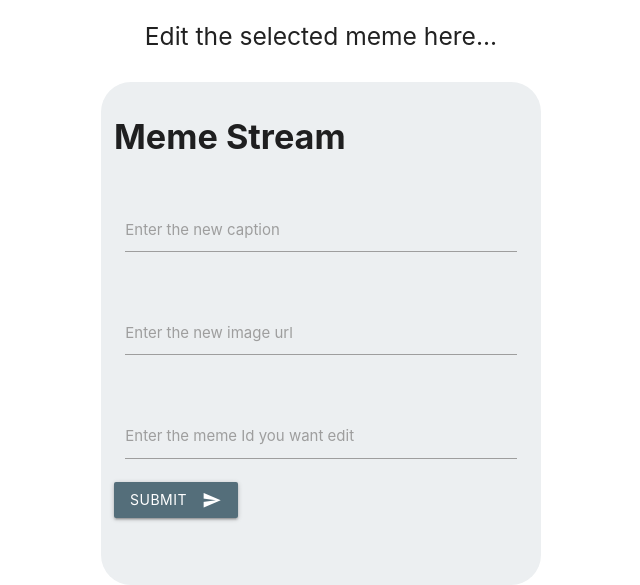
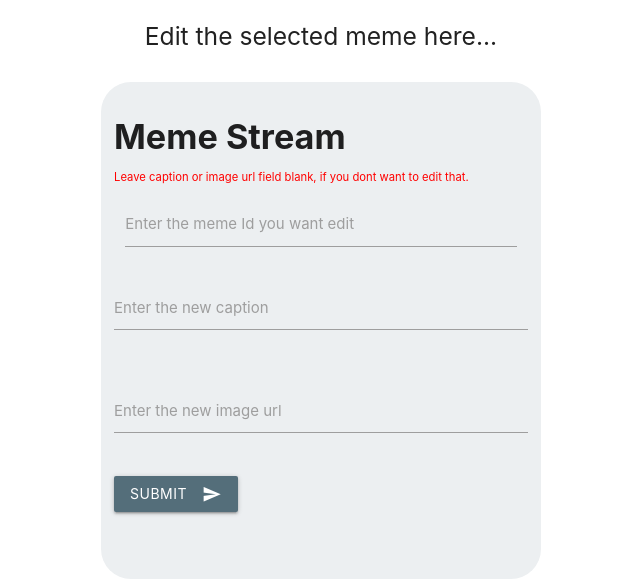
Before and after one commit to KmrAnish04/Meme_Stream, a Django app: page /openEditForm in a window 1280 px wide. Shown: the part 281-866 px from the top of the page, without its empty margins (319-959 px from the left). Run offline with Django 3.2, Linux system fonts and the light colour scheme.

Commit message:
done some minor changes

```diff
--- a/Meme_Stream/templates/meme_app/editMeme.html
+++ b/Meme_Stream/templates/meme_app/editMeme.html
@@ -7,10 +7,16 @@
         <br>
         <div class="container" style="padding: 2%; background-color: #eceff1; border-radius:30px" >
             <h4><b>Meme Stream</b></h4>
+            <small style="color: red;">Leave caption or image url field blank, if you dont want to edit that.</small>
             <br>
             <div class="row">
                 <form action="{% url 'editMeme'%}" method="post"class="col s12">
                     {% csrf_token %}
+                    <div class="row">
+                      <div class="input-field col s12">
+                      <input id="id" name="memeId" type="number" class="materialize-textarea" data-length="120" required>
+                      <label for="id">Enter the meme Id you want edit</label>
+                    </div>
                   <div class="row">
                     <div class="input-field col s12">
                       <textarea id="newCaption" name="newCaption" class="materialize-textarea" data-length="120"></textarea>
@@ -23,11 +29,7 @@
                       <label for="mewMemeURL">Enter the new image url</label>
                     </div>
                   </div>
-                  <div class="row">
-                    <div class="input-field col s12">
-                    <input id="id" name="memeId" type="number" class="materialize-textarea" data-length="120" required>
-                    <label for="id">Enter the meme Id you want edit</label>
-                  </div>
+
                   <button class="btn waves-effect blue-grey darken-1" type="submit" name="action">Submit
                     <i class="material-icons right">send</i>
                   </button>
--- a/Meme_Stream/templates/meme_app/submitMeme.html
+++ b/Meme_Stream/templates/meme_app/submitMeme.html
@@ -19,7 +19,7 @@
                   </div>
                   <div class="row">
                     <div class="input-field col s12">
-                      <textarea id="caption" name="caption" class="materialize-textarea" data-length="120" required></textarea>
+                      <textarea id="caption" name="caption" class="materialize-textarea" data-length="50" required></textarea>
                       <label for="caption">Caption</label>
                     </div>
                   </div>
```
Also changed, not shown: Meme_Stream/db.sqlite3.
